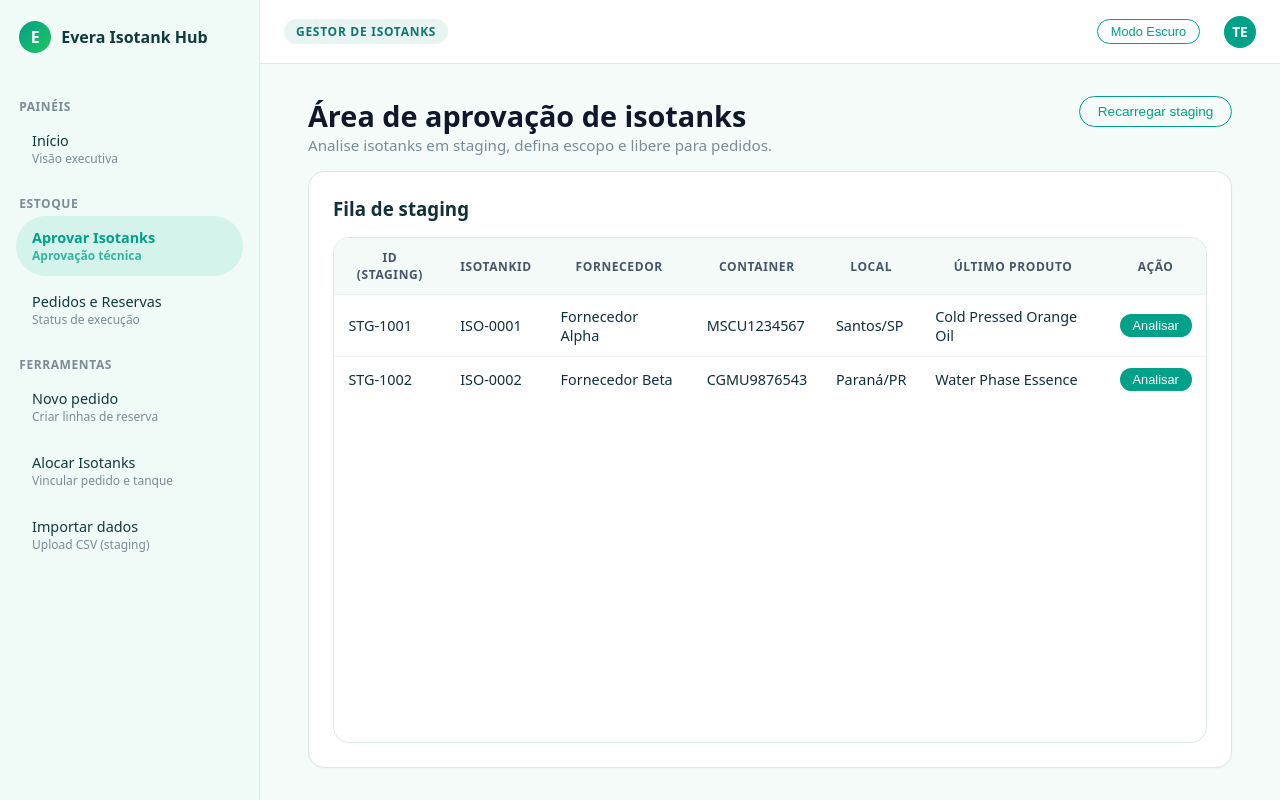
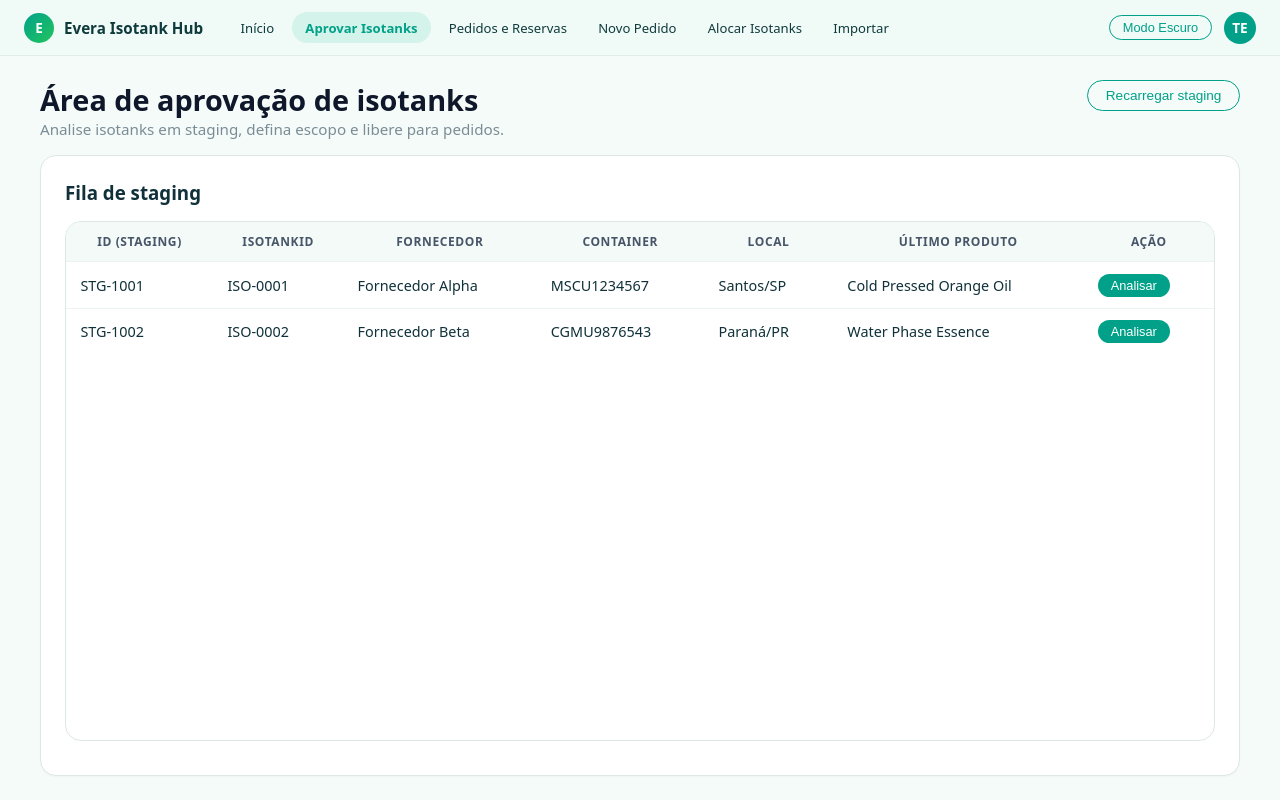
Before and after one commit to Pedro-ouza/isotanks, a Flask app: page /gestao-isotanks in a window 1280 px wide. Run offline with Flask 3, Linux system fonts and the light colour scheme; data comes from the database, SQL or seed files in the repository.

Commit message:
menu horizontal

```diff
--- a/frontend/static/css/style.css
+++ b/frontend/static/css/style.css
@@ -145,26 +145,18 @@ body {
   font-family: var(--font-family);
   background-color: var(--bg-color);
   color: var(--text-color);
-  display: flex;
   height: 100vh;
   overflow: hidden;
 }
 
 .app-layout {
   display: flex;
+  flex-direction: column;
   width: 100%;
+  height: 100vh;
 }
 
 .main-content {
-  flex: 1;
-  display: flex;
-  flex-direction: column;
-  height: 100vh;
-  overflow: hidden;
-}
-
-.container {
-  padding: 2rem 3rem;
   flex: 1;
   display: flex;
   flex-direction: column;
@@ -172,71 +164,81 @@ body {
   min-height: 0;
 }
 
-/* Sidebar */
-.sidebar {
-  width: 260px;
-  background-color: var(--sidebar-bg);
-  color: var(--sidebar-text);
-  border-right: 1px solid var(--sidebar-border);
+.container {
+  padding: 1.5rem 2.5rem;
+  flex: 1;
   display: flex;
   flex-direction: column;
+  overflow: hidden;
+  min-height: 0;
 }
 
-.sidebar-header {
-  padding: 1.3rem 1.2rem;
+/* ─── Horizontal Navbar ───────────────────────────────────────────────────── */
+.navbar {
+  background: var(--sidebar-bg);
+  border-bottom: 1px solid var(--sidebar-border);
+  display: flex;
+  align-items: center;
+  padding: 0 1.5rem;
+  height: 56px;
+  flex-shrink: 0;
+  gap: 1.5rem;
+}
+
+.navbar-brand {
   display: flex;
   align-items: center;
   gap: 10px;
-  font-size: 1rem;
   font-weight: 700;
+  font-size: 0.95rem;
+  color: var(--sidebar-text);
+  white-space: nowrap;
+  flex-shrink: 0;
+}
+
+.navbar-title {
   color: var(--sidebar-text);
 }
 
 .logo-circle {
-  width: 32px;
-  height: 32px;
+  width: 30px;
+  height: 30px;
   border-radius: 50%;
   background: linear-gradient(135deg, #00a188, #22c55e);
   display: flex;
   align-items: center;
   justify-content: center;
   color: #fff;
+  font-size: 0.85rem;
+  font-weight: 700;
+  flex-shrink: 0;
 }
 
-.sidebar-nav {
+.navbar-nav {
+  display: flex;
+  align-items: center;
+  gap: 0.25rem;
   flex: 1;
-  padding: 0.5rem 0;
-  overflow-y: auto;
-}
-
-.nav-section {
-  font-size: 0.75rem;
-  text-transform: uppercase;
-  letter-spacing: 0.05em;
-  color: var(--muted-color);
-  margin: 1rem 1.2rem 0.25rem;
-  font-weight: 600;
+  overflow-x: auto;
 }
 
 .nav-link {
-  display: flex;
-  flex-direction: column;
-  padding: 0.75rem 1rem;
-  margin: 0.25rem 1rem;
+  display: inline-flex;
+  align-items: center;
+  gap: 0.4rem;
+  padding: 0.4rem 0.85rem;
   border-radius: 999px;
   text-decoration: none;
   color: var(--sidebar-text);
-  font-size: 0.9rem;
-  transition: background 0.15s;
+  font-size: 0.82rem;
+  font-weight: 500;
+  transition: background 0.15s, color 0.15s;
+  white-space: nowrap;
+  flex-shrink: 0;
 }
 
 .nav-link:hover {
   background-color: var(--sidebar-hover);
-}
-
-.nav-link small {
-  font-size: 0.75rem;
-  color: var(--muted-color);
 }
 
 .nav-link.active {
@@ -245,49 +247,14 @@ body {
   font-weight: 600;
 }
 
-.nav-link.active small {
-  color: var(--nav-active-color);
-  opacity: 0.75;
-}
-
-@media (max-width: 900px) {
-  .sidebar {
-    width: 72px;
-  }
-  .sidebar-header span,
-  .nav-link small {
-    display: none;
-  }
-  .nav-link {
-    align-items: center;
-    margin: 0.25rem 0.5rem;
-  }
-}
-
-/* Topbar */
-.topbar {
-  background: var(--topbar-bg);
-  border-bottom: 1px solid var(--border-color);
-  height: 64px;
-  padding: 0 1.5rem;
+.navbar-actions {
   display: flex;
   align-items: center;
-  justify-content: space-between;
+  gap: 0.75rem;
   flex-shrink: 0;
 }
 
-.topbar-right {
-  display: flex;
-  flex-direction: row;
-  align-items: center;
-  gap: 1.5rem;
-}
-
-.topbar-left {
-  display: flex;
-  align-items: center;
-}
-
+/* Chip (kept for modals that still use it) */
 .topbar-chip {
   padding: 0.25rem 0.75rem;
   border-radius: 999px;
@@ -310,6 +277,23 @@ body {
   justify-content: center;
   font-weight: 600;
   font-size: 0.85rem;
+}
+
+@media (max-width: 900px) {
+  .navbar {
+    padding: 0 0.75rem;
+    gap: 0.5rem;
+  }
+  .navbar-title {
+    display: none;
+  }
+  .nav-link {
+    font-size: 0.75rem;
+    padding: 0.35rem 0.6rem;
+  }
+  .container {
+    padding: 1rem;
+  }
 }
 
 /* Typo */
--- a/frontend/templates/base.html
+++ b/frontend/templates/base.html
@@ -10,61 +10,33 @@
 </head>
 <body>
     <div class="app-layout">
-        <!-- Sidebar -->
-        <div class="sidebar">
-            <div class="sidebar-header">
+        <!-- Top Navbar -->
+        <header class="navbar">
+            <div class="navbar-brand">
                 <div class="logo-circle">E</div>
-                <span>Evera Isotank Hub</span>
+                <span class="navbar-title">Evera Isotank Hub</span>
             </div>
 
-            <nav class="sidebar-nav">
-                <div class="nav-section">Painéis</div>
-                <a href="/" class="nav-link {% if active_page == 'dashboard' %}active{% endif %}">
-                    <span>Início</span>
-                    <small>Visão executiva</small>
+            <nav class="navbar-nav">
+                <a href="/" class="nav-link {% if active_page == 'dashboard' %}active{% endif %}">Início</a>
+                <a href="/gestao-isotanks" class="nav-link {% if active_page == 'aprovar' %}active{% endif %}">Aprovar Isotanks</a>
+                <a href="/gerenciamento-pedidos" class="nav-link {% if active_page == 'gerenciar' %}active{% endif %}">
+                    Pedidos e Reservas
+                    <span id="sidebar-badge-solicitados" class="badge bg-warning" style="display:none;"></span>
                 </a>
+                <a href="/realizar-pedido" class="nav-link {% if active_page == 'pedido' %}active{% endif %}">Novo Pedido</a>
+                <a href="/escolher-isotanks" class="nav-link {% if active_page == 'alocar' %}active{% endif %}">Alocar Isotanks</a>
+                <a href="/upload-isotanks" class="nav-link {% if active_page == 'upload' %}active{% endif %}">Importar</a>
+            </nav>
 
-                <div class="nav-section">Estoque</div>
-                <a href="/gestao-isotanks" class="nav-link {% if active_page == 'aprovar' %}active{% endif %}">
-                    <span>Aprovar Isotanks</span>
-                    <small>Aprovação técnica</small>
-                </a>
-                <a href="/gerenciamento-pedidos" class="nav-link {% if active_page == 'gerenciar' %}active{% endif %}">
-                    <div style="display:flex; justify-content:space-between; align-items:center;">
-                        <span>Pedidos e Reservas</span>
-                        <span id="sidebar-badge-solicitados" class="badge bg-warning" style="display:none;"></span>
-                    </div>
-                    <small>Status de execução</small>
-                </a>
-
-                <div class="nav-section">Ferramentas</div>
-                <a href="/realizar-pedido" class="nav-link {% if active_page == 'pedido' %}active{% endif %}">
-                    <span>Novo pedido</span>
-                    <small>Criar linhas de reserva</small>
-                </a>
-                <a href="/escolher-isotanks" class="nav-link {% if active_page == 'alocar' %}active{% endif %}">
-                    <span>Alocar Isotanks</span>
-                    <small>Vincular pedido e tanque</small>
-                </a>
-                <a href="/upload-isotanks" class="nav-link {% if active_page == 'upload' %}active{% endif %}">
-                    <span>Importar dados</span>
-                    <small>Upload CSV (staging)</small>
-                </a>
-            </nav>
-        </div>
+            <div class="navbar-actions">
+                <button id="btn-theme-toggle" class="btn btn-outline btn-sm">Modo Escuro</button>
+                <div class="avatar">TE</div>
+            </div>
+        </header>
 
         <!-- Main Content -->
         <div class="main-content">
-            <div class="topbar">
-                <div class="topbar-left">
-                    <span class="topbar-chip">Gestor de Isotanks</span>
-                </div>
-                <div class="topbar-right">
-                    <button id="btn-theme-toggle" class="btn btn-outline btn-sm">Modo Escuro</button>
-                    <div class="avatar">TE</div>
-                </div>
-            </div>
-
             <main class="container">
                 {% block content %}{% endblock %}
             </main>
```
